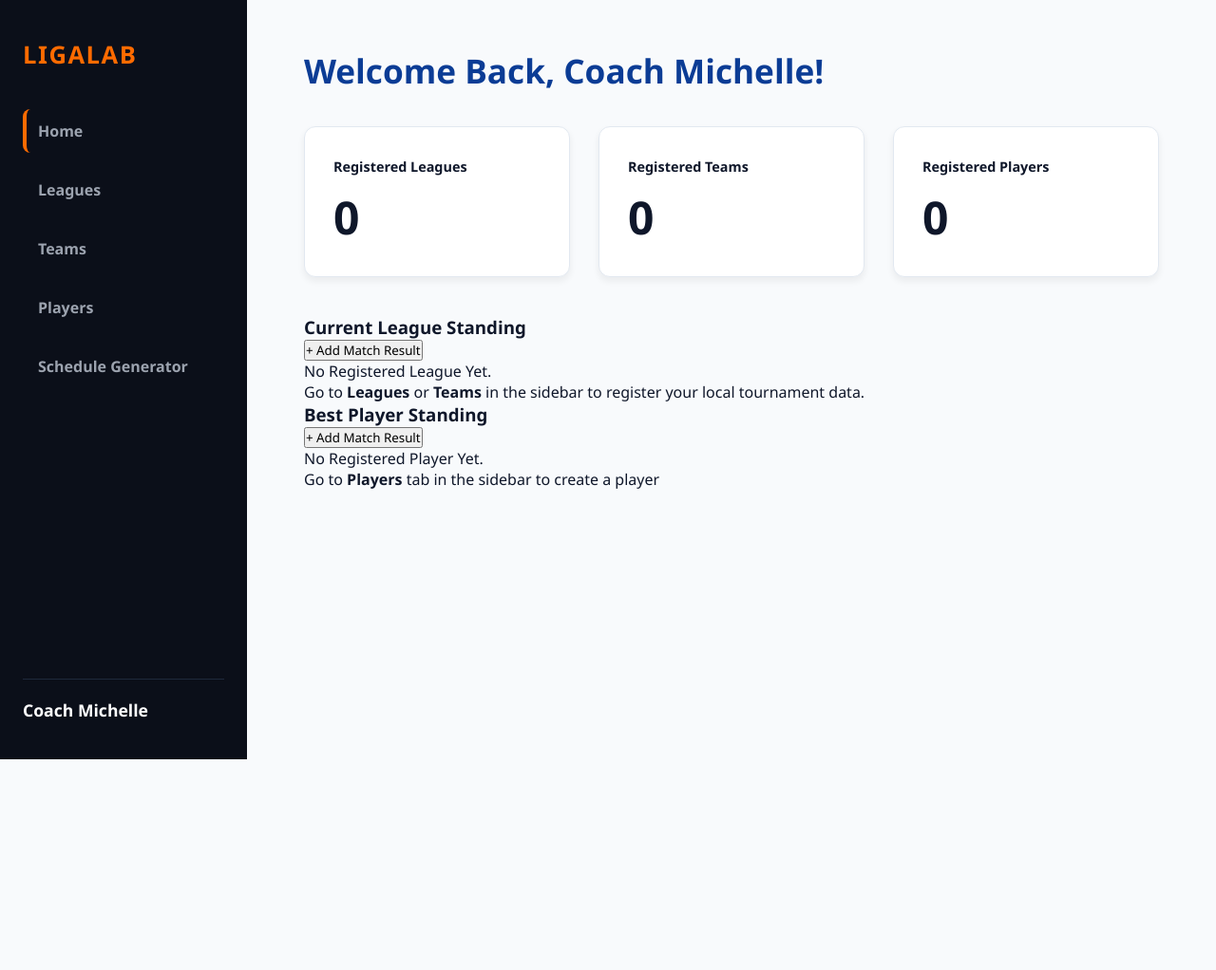
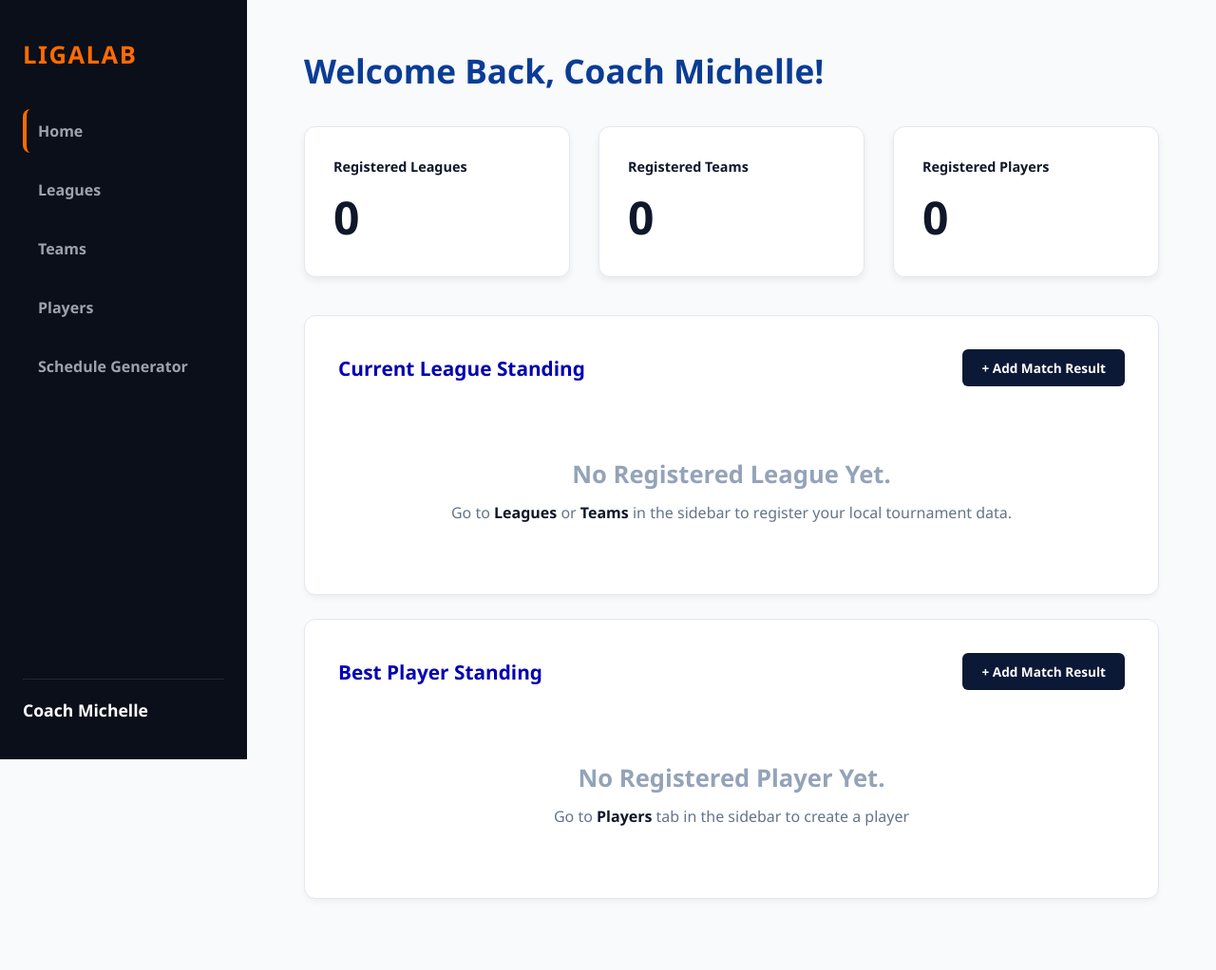
Before and after one commit to mdlcodes/LigaLab, a Flask app: template templates/home.html in a window 1280 px wide. Shown: the whole page at 95% size. Before the commit the page ends 800 px from the top, so only its background shows below. Run offline with Flask 3, Linux system fonts and the light colour scheme; the template is opened without the code that fills it, so the values that code supplies are empty.

Commit message:
Style: finalize home dashboard design

```diff
--- a/static/style.css
+++ b/static/style.css
@@ -346,3 +346,66 @@
     color: #0F172A;
     margin-top: 10px;
 }
+
+.data-board-panel{
+    background-color: #FFFFFF;
+    border: 1px solid #E2E8F0;
+    border-radius: 12px;
+    padding: 35px;
+    box-shadow: 0 4px 6px -1px rgba(0, 0, 0, 0.05);
+    margin-bottom: 25px;
+}
+.board-header{
+    display:flex;
+    justify-content: space-between;
+    align-items: center;
+    margin-bottom: 35px;
+}
+
+.board-header h3{
+    font-size: 1.3rem;
+    font-weight: 700;
+    color: #0000B3;
+}
+.btn-secondary{
+    background-color: #0B1936;
+    color: #FFFFFF;
+    border: none;
+    padding: 10px 20px;
+    font-size: 0.85rem;
+    font-weight: 600;
+    border-radius: 6px;
+    cursor: pointer;
+    transform: scale(1);
+    transition: background-color 0.2s ease, transform 0.15s ease;
+}
+
+.btn-secondary:hover{
+    background-color: #1E293B;
+    transform: scale(1.03)
+}
+
+.btn-secondary:active{
+    transform: scale(0.98);
+}
+
+.board-empty-state{
+    text-align:center;
+    padding: 40px 20px;
+}
+
+.empty-text-highlight{
+    font-size: 1.6rem;
+    font-weight: 700;
+    color: #94A3B8;
+    margin-bottom: 12px;
+}
+
+.empty-subtext{
+    font-size: 1rem;
+    color: #64748B;
+}
+
+.empty-subtext strong{
+    color: #0F172A;
+}
```
